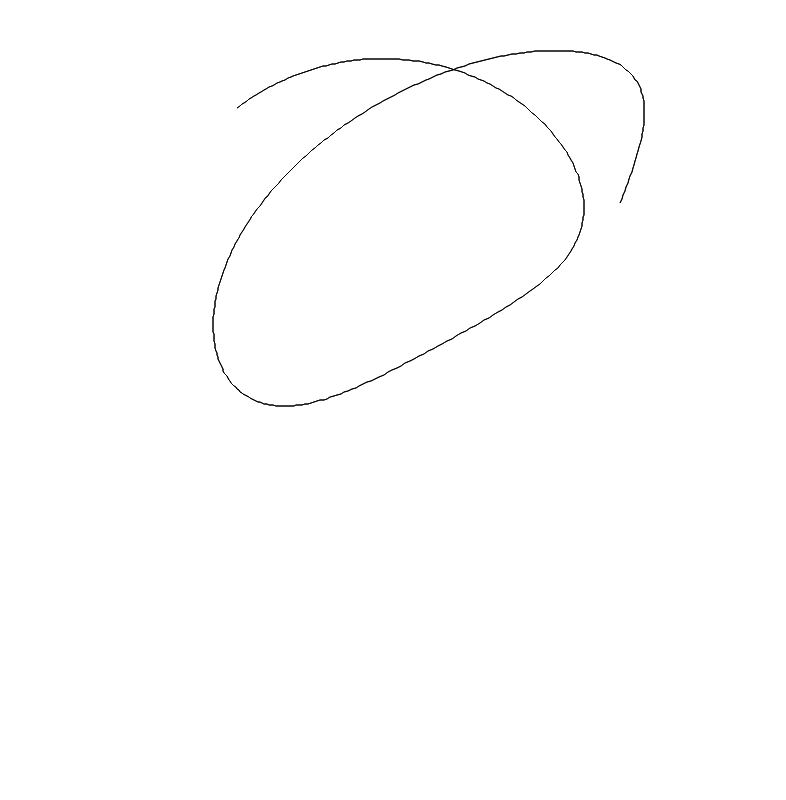
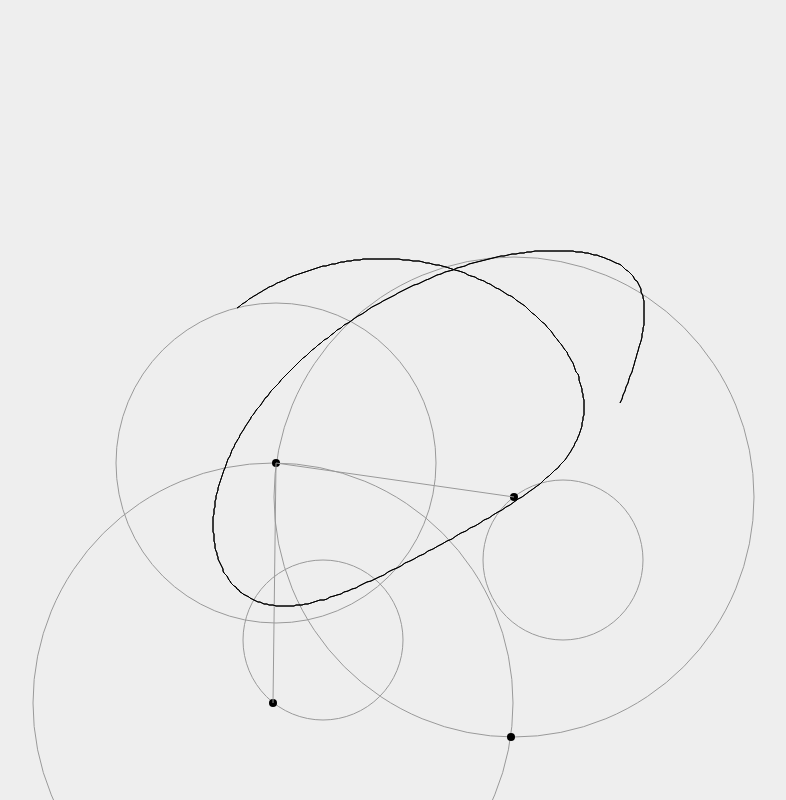
Before and after one commit to onsubmit/geo-canvas, a React (Vite) app: page / in a window 1280 px wide. Shown: the top 800 px of the page, without its empty margins (157-943 px from the left). Built offline with nearby package versions, Linux system fonts and the light colour scheme.

Commit message:
Add background and trace layers

```diff
--- a/src/App.module.css
+++ b/src/App.module.css
@@ -5,11 +5,7 @@ html, body {
 
 .app {
   font-family: Arial, Helvetica, sans-serif;
-  display: flex;
   width: 100vw;
   height: 100vh;
-  flex-direction: column;
-  justify-content: center;
-  align-items: center;
-  background: #222;
+  background: #eee;
 }
--- a/src/Colors.ts
+++ b/src/Colors.ts
@@ -2,7 +2,7 @@ export type ColorAtTimeFn = (time: DOMHighResTimeStamp) => string;
 
 export class Colors {
   static black: ColorAtTimeFn = (_time: DOMHighResTimeStamp) => '#000';
-  static lightGrey: ColorAtTimeFn = (_time: DOMHighResTimeStamp) => '#ccc';
+  static lightGrey: ColorAtTimeFn = (_time: DOMHighResTimeStamp) => '#999';
   static veryLightGrey: ColorAtTimeFn = (_time: DOMHighResTimeStamp) => '#eee';
   static colorful: ColorAtTimeFn = (time: DOMHighResTimeStamp) => {
     const r = 128 * (0.5 + Math.cos(time / 1000) / 2);
--- a/src/Drawables/Point.ts
+++ b/src/Drawables/Point.ts
@@ -4,7 +4,7 @@ import { Coordinate } from '../Coordinate';
 import { Drawable } from './Drawable';
 
 export class Point extends Drawable {
-  private static RADIUS = 0.5;
+  private static RADIUS = 4;
 
   private _previousPoint: Coordinate | undefined;
   private _trace = false;
--- a/src/components/Scenes/MainScene.tsx
+++ b/src/components/Scenes/MainScene.tsx
@@ -3,31 +3,35 @@ import { useEffect, useRef, useState } from 'react';
 import { CanvasModel } from '../../CanvasModel';
 import { Colors } from '../../Colors';
 import { Circle } from '../../Drawables/Circle';
-import { Drawable } from '../../Drawables/Drawable';
+import { LineSegment } from '../../Drawables/LineSegment';
 import { PointFactory } from '../../Drawables/PointFactory';
 import { CartesianPlane } from '../CartesianPlane';
-import Scene from './Scene';
+import Scene, { SceneCanvases, SceneProps } from './Scene';
 
 function MainScene() {
   const CANVAS_SCALE = 80;
 
-  const canvasRef = useRef<HTMLCanvasElement>(null);
-  const [canvasModel, setCanvasModel] = useState<CanvasModel | null>(null);
-  const [drawables, setDrawables] = useState<Array<Drawable>>([]);
+  const sceneCanvasesRef = useRef<SceneCanvases | null>(null);
+  const [sceneProps, setSceneProps] = useState<SceneProps | null>(null);
 
   useEffect(() => {
-    if (!canvasRef.current) {
+    if (!sceneCanvasesRef.current?.background || !sceneCanvasesRef.current.trace) {
       return;
     }
 
-    if (canvasModel) {
-      draw(canvasModel);
+    if (sceneProps?.background?.canvasModel && sceneProps.trace?.canvasModel) {
+      draw();
       return;
     }
 
-    const context = canvasRef.current.getContext('2d');
-    if (!context) {
-      throw new Error('Could not get canvas drawing context');
+    const backgroundCanvasContext = sceneCanvasesRef.current.background.getContext('2d');
+    if (!backgroundCanvasContext) {
+      throw new Error('Could not get background canvas drawing context');
+    }
+
+    const traceCanvasContext = sceneCanvasesRef.current.trace.getContext('2d');
+    if (!traceCanvasContext) {
+      throw new Error('Could not get trace canvas drawing context');
     }
 
     const cartesianPlane: CartesianPlane = {
@@ -41,24 +45,29 @@ function MainScene() {
       },
     };
 
-    setCanvasModel(new CanvasModel(context, CANVAS_SCALE, cartesianPlane));
-  }, [canvasModel]);
+    setSceneProps({
+      background: {
+        canvasModel: new CanvasModel(backgroundCanvasContext, CANVAS_SCALE, cartesianPlane),
+        drawables: [],
+      },
+      trace: {
+        canvasModel: new CanvasModel(traceCanvasContext, CANVAS_SCALE, cartesianPlane),
+        drawables: [],
+      },
+    });
+  }, [sceneProps?.background?.canvasModel, sceneProps?.trace?.canvasModel]);
 
-  function draw(canvasModel: CanvasModel) {
-    if (!canvasModel) {
-      return;
-    }
-
+  function draw() {
     const leftCircle = new Circle({
       origin: PointFactory.constant({ x: 0, y: 0 }),
       radius: 1,
-      color: Colors.veryLightGrey,
+      color: Colors.lightGrey,
     });
 
     const rightCircle = new Circle({
       origin: PointFactory.constant({ x: 3, y: 1 }),
       radius: 1,
-      color: Colors.veryLightGrey,
+      color: Colors.lightGrey,
     });
 
     const leftCirclePoint = PointFactory.aroundCircle({
@@ -75,13 +84,13 @@ function MainScene() {
     const circleAroundLeftCirclePoint = new Circle({
       origin: leftCirclePoint,
       radius: 3,
-      color: Colors.veryLightGrey,
+      color: Colors.lightGrey,
     });
 
     const circleAroundRightCirclePoint = new Circle({
       origin: rightCirclePoint,
       radius: 3,
-      color: Colors.veryLightGrey,
+      color: Colors.lightGrey,
     });
 
     const circleIntersections1 = PointFactory.circleIntersections(
@@ -89,15 +98,15 @@ function MainScene() {
       circleAroundRightCirclePoint
     );
 
-    // const linesToIntersections = [
-    //   new LineSegment({ point1: leftCirclePoint, point2: circleIntersections1[1], color: Colors.veryLightGrey }),
-    //   new LineSegment({ point1: rightCirclePoint, point2: circleIntersections1[1], color: Colors.veryLightGrey }),
-    // ];
+    const linesToIntersections = [
+      new LineSegment({ point1: leftCirclePoint, point2: circleIntersections1[1], color: Colors.lightGrey }),
+      new LineSegment({ point1: rightCirclePoint, point2: circleIntersections1[1], color: Colors.lightGrey }),
+    ];
 
     const circleCenteredAtIntersection = new Circle({
       origin: circleIntersections1[1],
       radius: 2,
-      color: Colors.veryLightGrey,
+      color: Colors.lightGrey,
     });
 
     const circleCenteredAtIntersectionPoint = PointFactory.aroundCircle({
@@ -107,22 +116,36 @@ function MainScene() {
 
     circleCenteredAtIntersectionPoint.toggleTracing();
 
-    setDrawables([
-      // leftCircle,
-      // leftCirclePoint,
-      // rightCircle,
-      // rightCirclePoint,
-      // circleAroundLeftCirclePoint,
-      // circleAroundRightCirclePoint,
-      // circleIntersections1[0],
-      // circleIntersections1[1],
-      // ...linesToIntersections,
-      // circleCenteredAtIntersection,
-      circleCenteredAtIntersectionPoint,
-    ]);
+    setSceneProps((prev) => {
+      if (!prev) {
+        return null;
+      }
+
+      return {
+        background: {
+          canvasModel: prev.background?.canvasModel ?? null,
+          drawables: [
+            leftCircle,
+            leftCirclePoint,
+            rightCircle,
+            rightCirclePoint,
+            circleAroundLeftCirclePoint,
+            circleAroundRightCirclePoint,
+            circleIntersections1[0],
+            circleIntersections1[1],
+            ...linesToIntersections,
+            circleCenteredAtIntersection,
+          ],
+        },
+        trace: {
+          canvasModel: prev.trace?.canvasModel ?? null,
+          drawables: [circleCenteredAtIntersectionPoint],
+        },
+      };
+    });
   }
 
-  return <Scene ref={canvasRef} {...{ canvasModel, drawables }}></Scene>;
+  return <Scene ref={sceneCanvasesRef} background={sceneProps?.background} trace={sceneProps?.trace} />;
 }
 
 export default MainScene;
--- a/src/components/Scenes/Scene.module.css
+++ b/src/components/Scenes/Scene.module.css
@@ -1,7 +1,3 @@
 .canvas {
-  border: 1px solid #222;
-  background: #fff;
-  box-shadow: 0px -0px 40px -0px rgba(255,255,255,0.75);
-  -webkit-box-shadow: 0px -0px 40px -0px rgba(255,255,255,0.75);
-  -moz-box-shadow: 0px -0px 40px -0px rgba(255,255,255,0.75);
+  position: absolute;
 }
--- a/src/components/Scenes/Scene.tsx
+++ b/src/components/Scenes/Scene.tsx
@@ -1,4 +1,4 @@
-import { forwardRef, useEffect } from 'react';
+import { forwardRef, useEffect, useImperativeHandle, useRef } from 'react';
 
 import { CanvasModel } from '../../CanvasModel';
 import { Drawable } from '../../Drawables/Drawable';
@@ -6,42 +6,77 @@ import Drawer from '../../Drawer';
 import { Canvas } from '../Canvas';
 import styles from './Scene.module.css';
 
-export type SceneProps = {
+export type SceneLayer = {
   canvasModel: CanvasModel | null;
   drawables: Array<Drawable>;
 };
 
-const Scene = forwardRef<HTMLCanvasElement, SceneProps>(function Scene(
-  { canvasModel, drawables }: SceneProps,
-  ref: React.ForwardedRef<HTMLCanvasElement>
+export type SceneProps = {
+  background: SceneLayer | undefined;
+  trace: SceneLayer | undefined;
+};
+
+export type SceneCanvases = {
+  background: HTMLCanvasElement | null;
+  trace: HTMLCanvasElement | null;
+};
+
+const Scene = forwardRef<SceneCanvases, SceneProps>(function Scene(
+  { background, trace }: SceneProps,
+  ref: React.ForwardedRef<SceneCanvases>
 ) {
+  const backgroundRef = useRef<HTMLCanvasElement | null>(null);
+  const traceRef = useRef<HTMLCanvasElement | null>(null);
+
   useEffect(() => {
-    if (!canvasModel) {
+    if (!background?.canvasModel || !trace?.canvasModel) {
       return;
     }
 
     function step(time: DOMHighResTimeStamp) {
-      if (!canvasModel) {
+      if (!background?.canvasModel || !trace?.canvasModel) {
         return;
       }
 
-      const drawer = new Drawer(canvasModel);
+      const backgroundDrawer = new Drawer(background.canvasModel);
+      const traceDrawer = new Drawer(trace.canvasModel);
 
-      drawables.forEach((d) => drawer.draw(d, time));
+      backgroundDrawer.clear();
+      background.drawables.forEach((d) => backgroundDrawer.draw(d, time));
+      trace.drawables.forEach((d) => traceDrawer.draw(d, time));
 
       window.requestAnimationFrame(step);
     }
 
     window.requestAnimationFrame(step);
-  }, [canvasModel, drawables]);
+  }, [background, trace]);
+
+  useImperativeHandle(
+    ref,
+    (): SceneCanvases => {
+      return {
+        background: backgroundRef.current,
+        trace: traceRef.current,
+      };
+    },
+    []
+  );
 
   return (
-    <Canvas
-      ref={ref}
-      className={styles.canvas}
-      width={canvasModel?.canvasDimensions.width ?? 0}
-      height={canvasModel?.canvasDimensions.height ?? 0}
-    ></Canvas>
+    <>
+      <Canvas
+        ref={backgroundRef}
+        className={styles.canvas}
+        width={background?.canvasModel?.canvasDimensions.width ?? 0}
+        height={background?.canvasModel?.canvasDimensions.height ?? 0}
+      />
+      <Canvas
+        ref={traceRef}
+        className={styles.canvas}
+        width={trace?.canvasModel?.canvasDimensions.width ?? 0}
+        height={trace?.canvasModel?.canvasDimensions.height ?? 0}
+      />
+    </>
   );
 });
 
```
